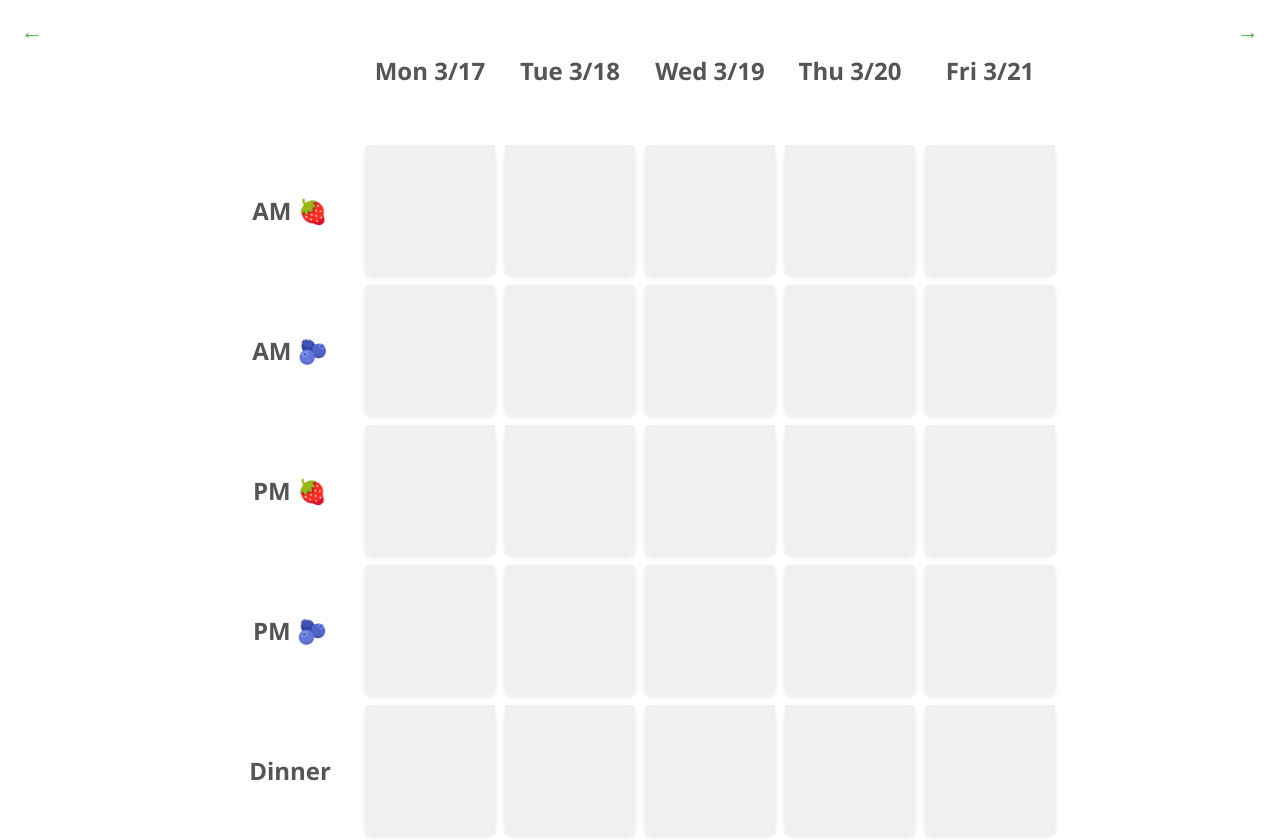
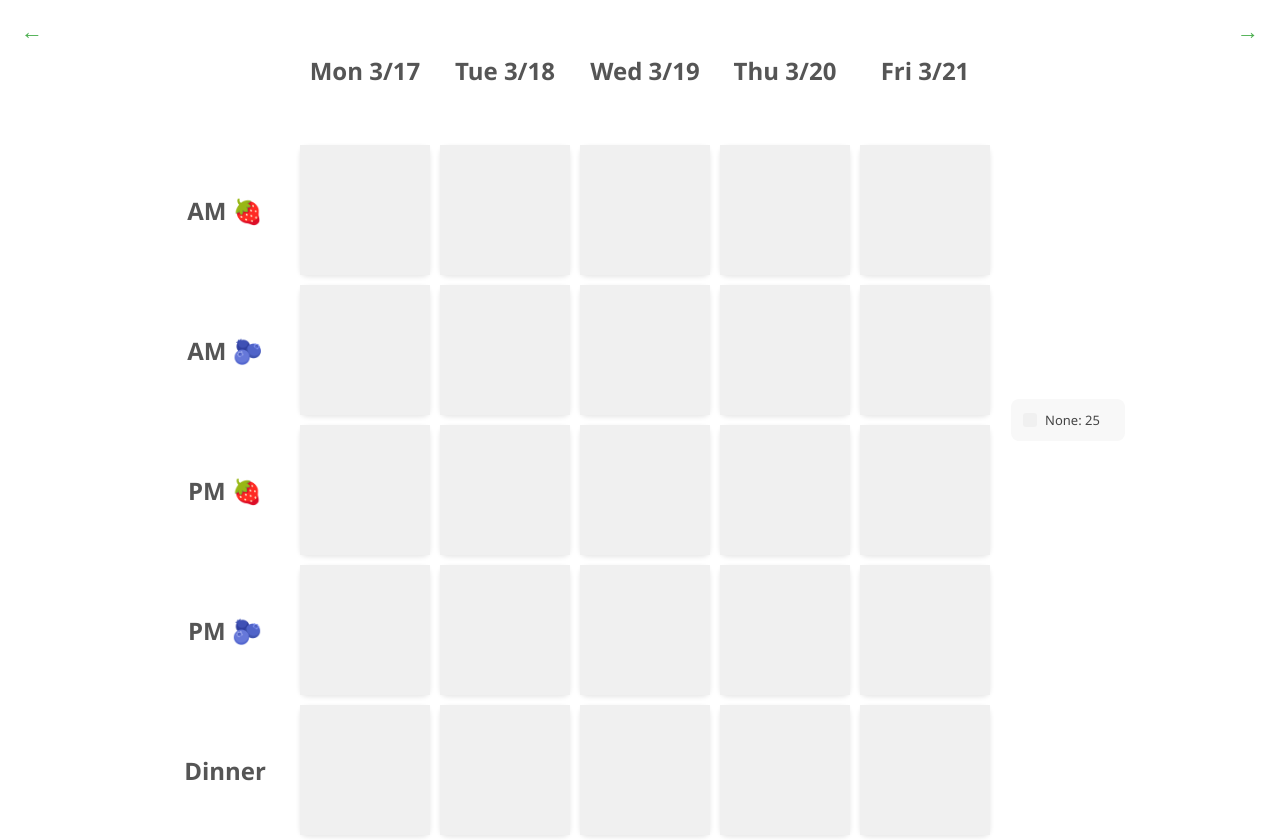
Before and after one commit to aepton/checkin, a React (Create React App) app: page /default in a window 1280 px wide. Built offline with nearby package versions, Linux system fonts and the light colour scheme; no server answers.

Commit message:
Useful updates

```diff
--- a/src/App.css
+++ b/src/App.css
@@ -16,6 +16,39 @@ main {
   main {
     padding: 20px;
   }
+}
+
+.grid-with-counts {
+  display: flex;
+  flex-direction: row;
+  align-items: flex-start;
+  gap: 16px;
+}
+
+.tile-counts {
+  display: flex;
+  flex-direction: column;
+  gap: 8px;
+  padding: 12px;
+  background: #f8f8f8;
+  border-radius: 8px;
+  font-size: 13px;
+  color: #444;
+  min-width: 90px;
+  align-self: center;
+}
+
+.tile-count-item {
+  display: flex;
+  align-items: center;
+  gap: 8px;
+}
+
+.tile-count-dot {
+  width: 14px;
+  height: 14px;
+  border-radius: 3px;
+  flex-shrink: 0;
 }
 
 .loading {
--- a/src/App.tsx
+++ b/src/App.tsx
@@ -42,7 +42,7 @@ function App() {
   const [calendarSyncStatus, setCalendarSyncStatus] = useState<string>('');
   const [showSyncModal, setShowSyncModal] = useState<boolean>(false);
   const [syncToTodoistEnabled, setSyncToTodoistEnabled] = useState<boolean>(true);
-  const [syncToGoogleCalendarEnabled, setSyncToGoogleCalendarEnabled] = useState<boolean>(true);
+  const [syncToGoogleCalendarEnabled, setSyncToGoogleCalendarEnabled] = useState<boolean>(false);
 
   // Used for status messages in console and UI updates, but not directly rendered
   const setSaveStatus = (status: string) => {
@@ -211,7 +211,7 @@ function App() {
         content,
         assignee: stateAssignee,
         dueDate: formattedTaskDate,
-        projectId: todoistConfig.projectId || '2316749966',
+        projectId: todoistConfig.projectId || '6Q8CWgXvPmfx47Vg',
         taskDate,
         stateStartTime,
         stateEndTime,
@@ -391,6 +391,7 @@ function App() {
           <div className="loading">Loading...</div>
         ) : (
           <>
+            <div className="grid-with-counts">
               <Grid
                 rows={5}
                 columns={5}
@@ -400,6 +401,26 @@ function App() {
                 weekOffset={weekOffset}
                 onWeekChange={setWeekOffset}
               />
+              {appState && (() => {
+                const userNames: {[key: string]: string} = { 'A': 'Abe', 'L': 'Lizz', 'B': 'Both', ' ': 'None' };
+                const items = tileStates.map((state, index) => ({
+                  state,
+                  index,
+                  count: appState.gridState.filter(t => t.stateIndex === index).length,
+                  name: userNames[state.label],
+                })).filter(item => item.count > 0);
+                return items.length > 0 ? (
+                  <div className="tile-counts">
+                    {items.map(({ state, index, count, name }) => (
+                      <div key={index} className="tile-count-item">
+                        <span className="tile-count-dot" style={{ backgroundColor: state.color }} />
+                        <span>{name}: {count}</span>
+                      </div>
+                    ))}
+                  </div>
+                ) : null;
+              })()}
+            </div>
             <div className="button-container">
               {isSaveable && (
                 <>
```
Lines whose indentation alone changed are shown as unchanged.
